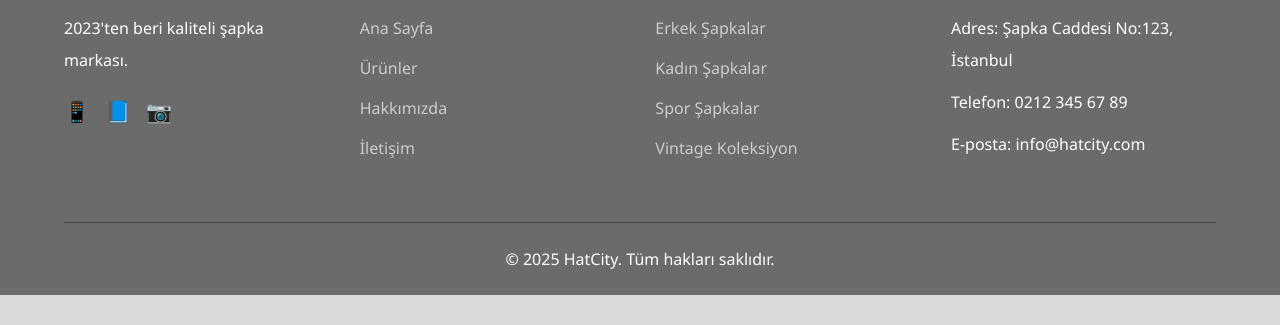
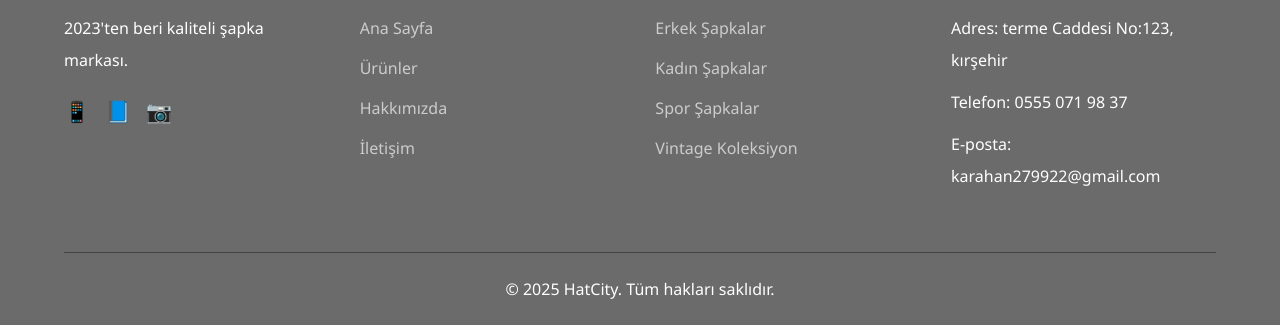
Before and after one commit to sadecekarahan/hatc-ty, a plain HTML site: page index.html in a window 1280 px wide. Shown: the part 1821-2146 px from the top of the page. Before the commit the page ends 2116 px from the top, so only its background shows below. Drawn offline with Linux system fonts and the light colour scheme.

Commit message:
index.html

```diff
--- a/index.html
+++ b/index.html
@@ -101,6 +101,7 @@
                     <button class="add-to-cart">Sepete Ekle</button>
                 </div>
             </div>
+
             <div class="product-card">
                 <div class="product-image">
                     <img src="kumas-deri-siperli-beyzbol-sapka-dd9a77.jpg" alt="Hasır Şapka">
@@ -172,9 +173,9 @@
             </div>
             <div class="footer-section">
                 <h3>İletişim</h3>
-                <p>Adres: Şapka Caddesi No:123, İstanbul</p>
-                <p>Telefon: 0212 345 67 89</p>
-                <p>E-posta: info@hatcity.com</p>
+                <p>Adres: terme Caddesi No:123, kırşehir</p>
+                <p>Telefon: 0555 071 98 37</p>
+                <p>E-posta: karahan279922@gmail.com</p>
             </div>
         </div>
         <div class="footer-bottom">
@@ -182,5 +183,8 @@
         </div>
     </footer>
 
+
+
+
 </body>
 </html>
```
